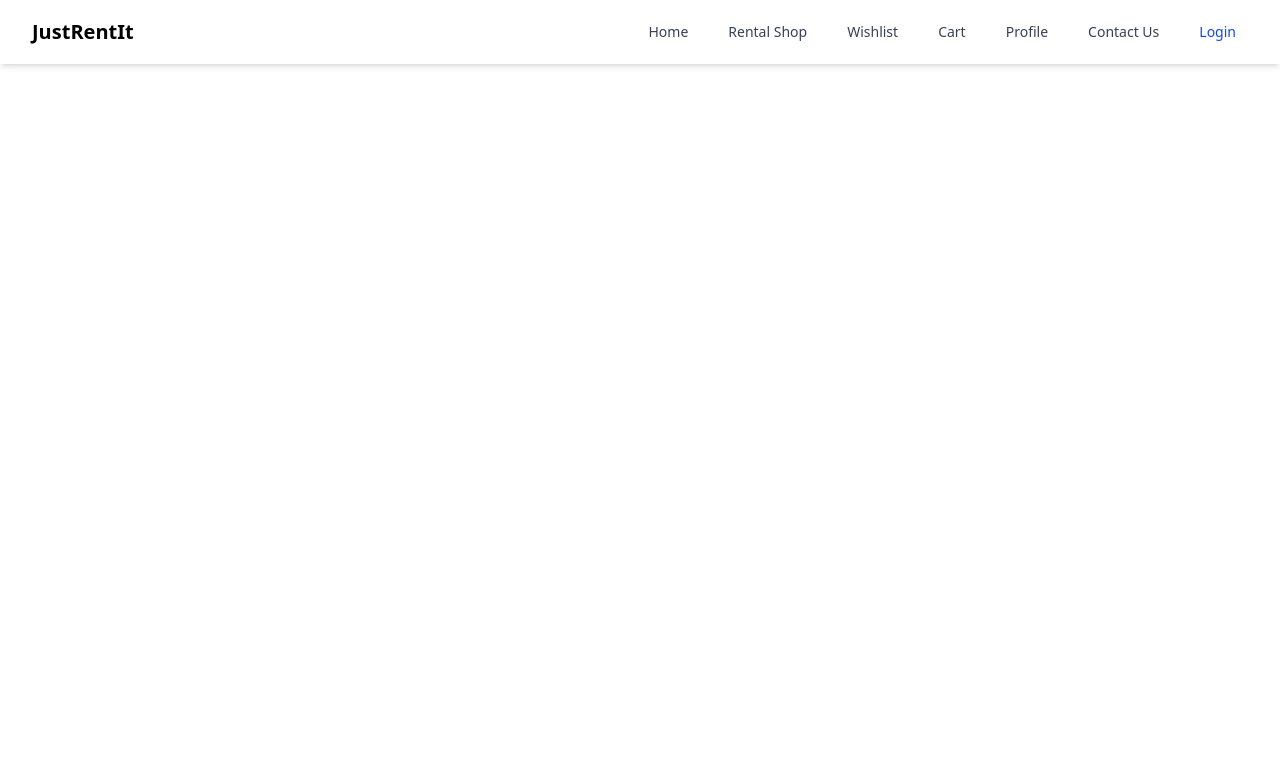
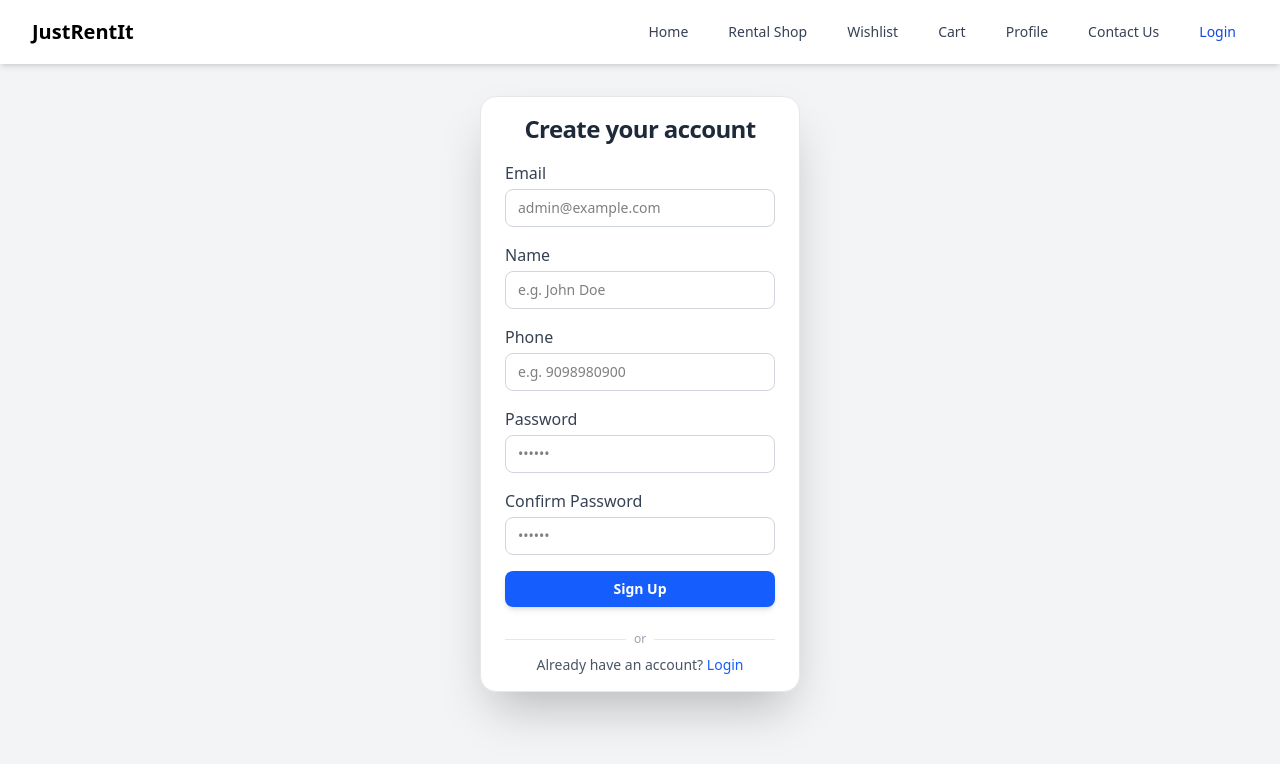
Before and after one commit to adarsh-sng/JustRentIt, a React (Vite) app in the folder client/: page /register in a window 1280 px wide. Shown: the top 764 px of the page. Built offline with nearby package versions, Linux system fonts and the light colour scheme.

Commit message:
feat: add RegisterPage component and update routing in App

```diff
--- a/client/src/App.jsx
+++ b/client/src/App.jsx
@@ -4,7 +4,8 @@ import Navbar from "./components/Navbar.jsx";
 import RentalShop from "./pages/RentalShop.jsx";
 import ProductPage from "./pages/ProductPage.jsx";
 import LoginPage from "./components/LoginPage.jsx";
-import DeliveryPage from "./pages/DeliveryPage.jsx"
+import RegisterPage from "./components/RegisterPage.jsx";
+import DeliveryPage from "./pages/DeliveryPage.jsx";
 import PaymentSuccess from "./pages/PaymentSuccess.jsx";
 function App() {
   return (
@@ -22,6 +23,7 @@ function App() {
           <Route path="/profile" element={<Profile />} />
           <Route path="/contact" element={<Contact />} />
           <Route path="/login" element={<LoginPage />} />
+          <Route path="/register" element={<RegisterPage />} />
         </Routes>
       </div>
     </Router>
--- a/client/src/components/LoginPage.jsx
+++ b/client/src/components/LoginPage.jsx
@@ -1,25 +1,43 @@
-import React from "react";
+import React, { useEffect } from "react";
+import { useNavigate } from "react-router-dom";
 
 const LoginPage = () => {
+  const navigate = useNavigate();
+  useEffect(() => {
+    document.body.style.overflow = "hidden";
+    return () => {
+      document.body.style.overflow = "";
+    };
+  }, []);
   return (
-    <div className="flex justify-center items-center min-h-screen bg-gray-100 font-sans">
-      <div className="bg-white p-6 rounded-lg shadow-md w-full max-w-xs">
-        <h2 className="text-xl font-bold mb-4 text-center">Sign In</h2>
-        <div className="mb-3">
-          <label htmlFor="email" className="block mb-1 font-semibold text-sm">
+    <div
+      className="flex justify-center items-center bg-gray-100 font-sans"
+      style={{ minHeight: "calc(100vh - 64px)" }}
+    >
+      <div className="bg-white py-4 px-4 sm:px-6 rounded-2xl shadow-2xl w-full max-w-xs border border-gray-200">
+        <h1 className="text-xl sm:text-2xl font-bold text-center text-gray-800 mb-4 tracking-tight">
+          Sign In
+        </h1>
+        <form className="space-y-4">
+          <div>
+            <label
+              htmlFor="email"
+              className="block text-gray-700 font-medium mb-1"
+            >
               Email
             </label>
             <input
               type="email"
               id="email"
               placeholder="Enter your email"
-            className="w-full px-3 py-2 border border-gray-300 rounded focus:outline-none focus:border-blue-500 text-sm"
+              className="w-full px-3 py-2 border border-gray-300 rounded-lg focus:outline-none focus:ring-2 focus:ring-blue-500 text-sm"
+              autoComplete="email"
             />
           </div>
-        <div className="mb-3">
+          <div>
             <label
               htmlFor="password"
-            className="block mb-1 font-semibold text-sm"
+              className="block text-gray-700 font-medium mb-1"
             >
               Password
             </label>
@@ -27,23 +45,34 @@ const LoginPage = () => {
               type="password"
               id="password"
               placeholder="Enter your password"
-            className="w-full px-3 py-2 border border-gray-300 rounded focus:outline-none focus:border-blue-500 text-sm"
+              className="w-full px-3 py-2 border border-gray-300 rounded-lg focus:outline-none focus:ring-2 focus:ring-blue-500 text-sm"
+              autoComplete="current-password"
             />
           </div>
-        <div className="text-right mb-3">
+          <div className="text-right mb-2">
             <a href="#" className="text-blue-500 text-xs hover:underline">
               Forgot Password?
             </a>
           </div>
-        <button className="w-full py-2 bg-blue-600 text-white font-bold rounded hover:bg-blue-700 transition mb-2 text-sm">
+          <button className="w-full bg-blue-600 hover:bg-blue-700 text-white font-bold py-2 rounded-lg transition-colors shadow-md text-sm">
             Sign In
           </button>
-        <div className="text-center text-xs">
+          <div className="flex items-center my-2">
+            <div className="flex-grow h-px bg-gray-200" />
+            <span className="mx-2 text-gray-400 text-xs">or</span>
+            <div className="flex-grow h-px bg-gray-200" />
+          </div>
+          <p className="text-center text-gray-600 text-sm">
             Don't have an account?{" "}
-          <a href="#" className="text-blue-500 font-semibold hover:underline">
+            <button
+              type="button"
+              className="text-blue-600 hover:text-blue-800 font-medium bg-transparent border-none outline-none cursor-pointer p-0 m-0"
+              onClick={() => navigate("/register")}
+            >
               Register
-          </a>
-        </div>
+            </button>
+          </p>
+        </form>
       </div>
     </div>
   );
--- /dev/null
+++ b/client/src/components/RegisterPage.jsx
@@ -0,0 +1,138 @@
+import React, { useEffect } from "react";
+
+const RegisterPage = () => {
+  useEffect(() => {
+    document.body.style.overflow = "hidden";
+    return () => {
+      document.body.style.overflow = "";
+    };
+  }, []);
+
+  return (
+    <div
+      className="flex justify-center items-start bg-gray-100"
+      style={{
+        minHeight: "calc(100vh - 64px)",
+        overflow: "auto",
+      }}
+    >
+      <div
+        className="bg-white py-4 px-4 sm:px-6 rounded-2xl shadow-2xl w-full max-w-xs border border-gray-200 mt-8"
+        style={{
+          minHeight: 0,
+        }}
+      >
+        <h1 className="text-xl sm:text-2xl font-bold text-center text-gray-800 mb-4 tracking-tight">
+          Create your account
+        </h1>
+        <form className="space-y-4">
+          {/* Email */}
+          <div>
+            <label
+              htmlFor="email"
+              className="block text-gray-700 font-medium mb-1"
+            >
+              Email
+            </label>
+            <input
+              type="email"
+              id="email"
+              placeholder="admin@example.com"
+              className="w-full px-3 py-2 border border-gray-300 rounded-lg focus:outline-none focus:ring-2 focus:ring-blue-500 text-sm"
+              autoComplete="email"
+            />
+          </div>
+          {/* Name */}
+          <div>
+            <label
+              htmlFor="name"
+              className="block text-gray-700 font-medium mb-1"
+            >
+              Name
+            </label>
+            <input
+              type="text"
+              id="name"
+              placeholder="e.g. John Doe"
+              className="w-full px-3 py-2 border border-gray-300 rounded-lg focus:outline-none focus:ring-2 focus:ring-blue-500 text-sm"
+              autoComplete="name"
+            />
+          </div>
+          {/* Phone */}
+          <div>
+            <label
+              htmlFor="phone"
+              className="block text-gray-700 font-medium mb-1"
+            >
+              Phone
+            </label>
+            <input
+              type="tel"
+              id="phone"
+              placeholder="e.g. 9098980900"
+              className="w-full px-3 py-2 border border-gray-300 rounded-lg focus:outline-none focus:ring-2 focus:ring-blue-500 text-sm"
+              autoComplete="tel"
+            />
+          </div>
+          {/* Password */}
+          <div>
+            <label
+              htmlFor="password"
+              className="block text-gray-700 font-medium mb-1"
+            >
+              Password
+            </label>
+            <input
+              type="password"
+              id="password"
+              placeholder="••••••"
+              className="w-full px-3 py-2 border border-gray-300 rounded-lg focus:outline-none focus:ring-2 focus:ring-blue-500 text-sm"
+              autoComplete="new-password"
+            />
+          </div>
+          {/* Confirm Password */}
+          <div>
+            <label
+              htmlFor="confirm-password"
+              className="block text-gray-700 font-medium mb-1"
+            >
+              Confirm Password
+            </label>
+            <input
+              type="password"
+              id="confirm-password"
+              placeholder="••••••"
+              className="w-full px-3 py-2 border border-gray-300 rounded-lg focus:outline-none focus:ring-2 focus:ring-blue-500 text-sm"
+              autoComplete="new-password"
+            />
+          </div>
+          {/* Sign Up Button */}
+          <button
+            type="submit"
+            className="w-full bg-blue-600 hover:bg-blue-700 text-white font-bold py-2 rounded-lg transition-colors shadow-md text-sm"
+          >
+            Sign Up
+          </button>
+          {/* Divider */}
+          <div className="flex items-center my-2">
+            <div className="flex-grow h-px bg-gray-200" />
+            <span className="mx-2 text-gray-400 text-xs">or</span>
+            <div className="flex-grow h-px bg-gray-200" />
+          </div>
+          {/* Login Link */}
+          <p className="text-center text-gray-600 text-sm">
+            Already have an account?{" "}
+            <a
+              href="#"
+              className="text-blue-600 hover:text-blue-800 font-medium"
+            >
+              Login
+            </a>
+          </p>
+        </form>
+      </div>
+    </div>
+  );
+};
+
+export default RegisterPage;
```
Lines whose indentation alone changed are shown as unchanged.
